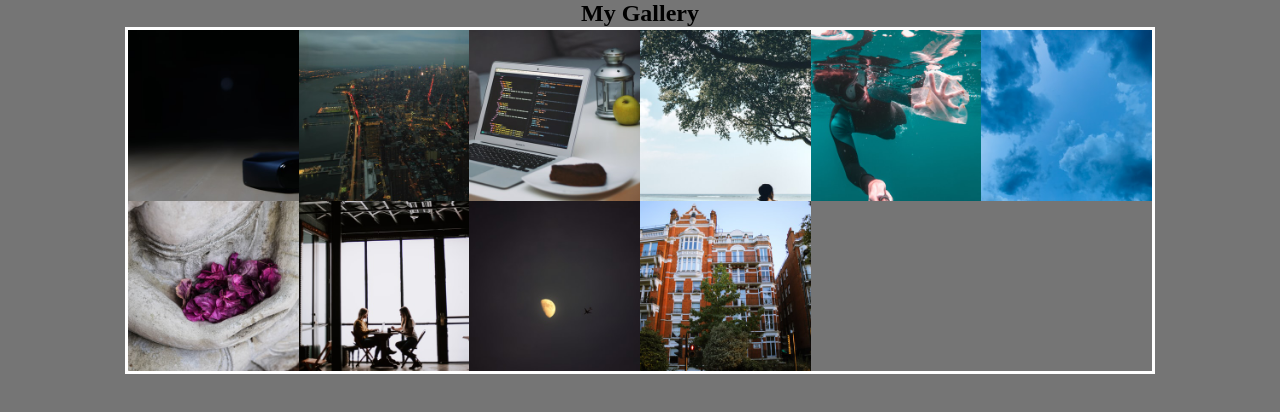
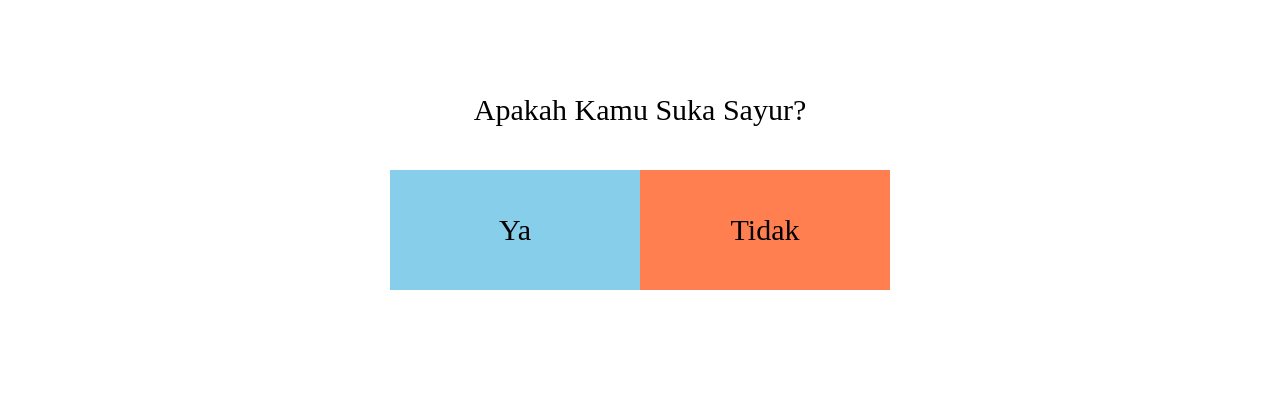
Before and after one commit to hazzzem/auraSyh.github.io, a plain HTML site: page index.html in a window 1280 px wide. Drawn offline with Linux system fonts and the light colour scheme.

Commit message:
Merubah drastis

```diff
--- a/index.html
+++ b/index.html
@@ -2,49 +2,57 @@
 <html lang="en">
 <head>
     <meta charset="UTF-8">
-    <title>Latihan 19|Gallery</title>
+    <title>Website untuk Aura</title>
     <style>
-        *{
-            padding: 0;
-            margin: 0;
+        body{
+            font-size: 30px;
+            width: 500px;
+            margin: 50px auto;
+            display: grid;
+            grid-template-areas: 'judul judul'
+            'suka tidak-suka';
+            text-align: center;
+            /*border: 1px solid black;*/
         }
 
-        body{
+        div{
+            min-height: 120px;
+            min-width: 100px;
             text-align: center;
-            background-color: #757575;
+            line-height: 120px;
         }
 
-        ul{
-            display: grid;
-            width: 80%;
-            grid-template-columns: repeat(auto-fill, minmax(150px, 1fr));
-            margin: auto;
-            border: 3px solid white;
+        .judul{
+            grid-area: judul;
         }
 
-        ul li{
-            list-style: none;
+        .suka{
+            grid-area: suka;
+            background-color: skyblue;
         }
 
-        img{
-            width: 100%;
-            display: block;
+        .tidak-suka{
+            background-color: coral;
+            grid-area: tidak-suka;
         }
     </style>
 </head>
 <body>
-<h2>My Gallery</h2>
-<ul>
-    <li><img src="/img/1.jpeg" alt=""></li>
-    <li><img src="/img/2.jpg" alt=""></li>
-    <li><img src="/img/3.jpg" alt=""></li>
-    <li><img src="/img/4.jpg" alt=""></li>
-    <li><img src="/img/5.jpg" alt=""></li>
-    <li><img src="/img/6.jpg" alt=""></li>
-    <li><img src="/img/7.jpg" alt=""></li>
-    <li><img src="/img/8.jpg" alt=""></li>
-    <li><img src="/img/9.jpg" alt=""></li>
-    <li><img src="/img/10.jpg" alt=""></li>
-</ul>
+<div class="judul">Apakah Kamu Suka Sayur?</div>
+<div class="suka" onclick="yoi()">Ya</div>
+<div class="tidak-suka" onclick="ora()">Tidak</div>
+
+<script>
+    const ya = document.querySelector('.suka');
+    const tidak = document.querySelector('.tidak-suka');
+
+    function yoi(){
+       document.getElementsByTagName("body")[0].innerHTML = "<div class='judul'>Bagus!</div>";
+    }
+
+    function ora(){
+       document.getElementsByTagName("body")[0].innerHTML = "<div class='judul'>Lapo?</div>";
+    }
+</script>
 </body>
 </html>
```
